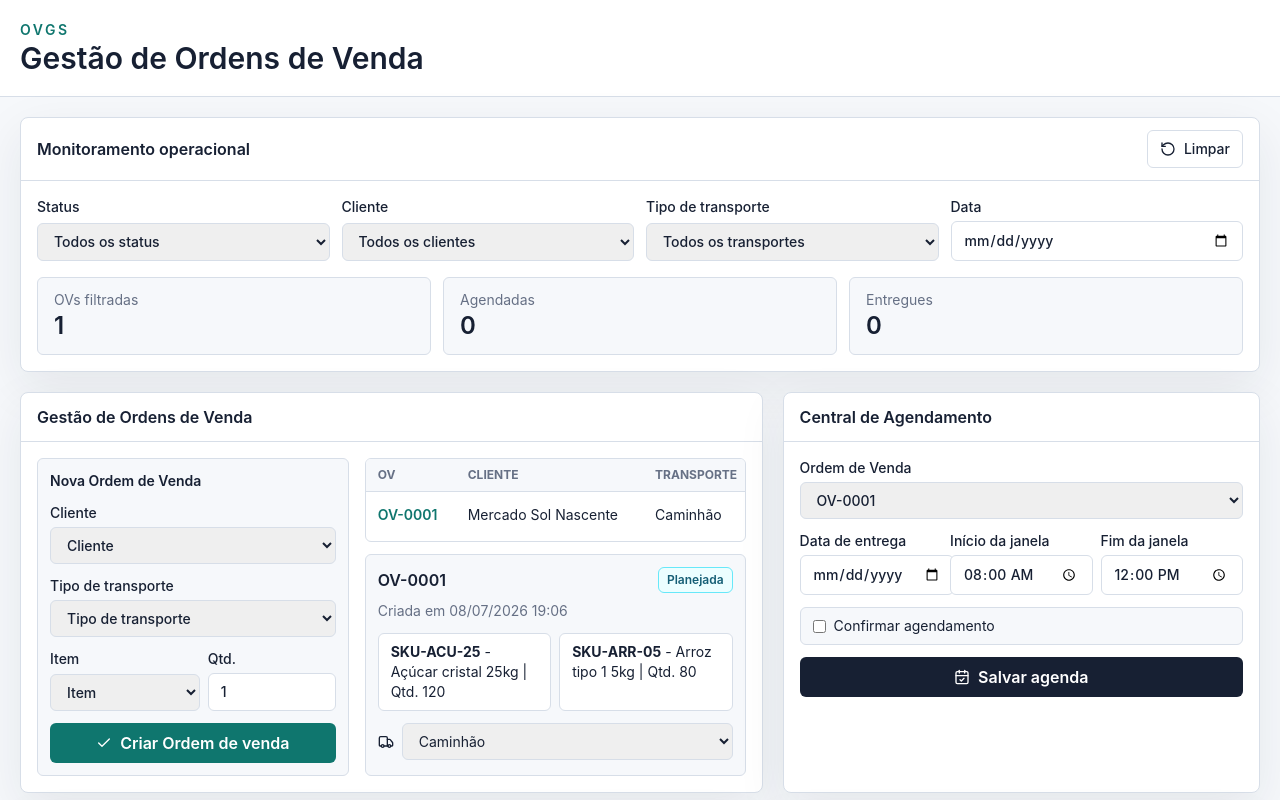
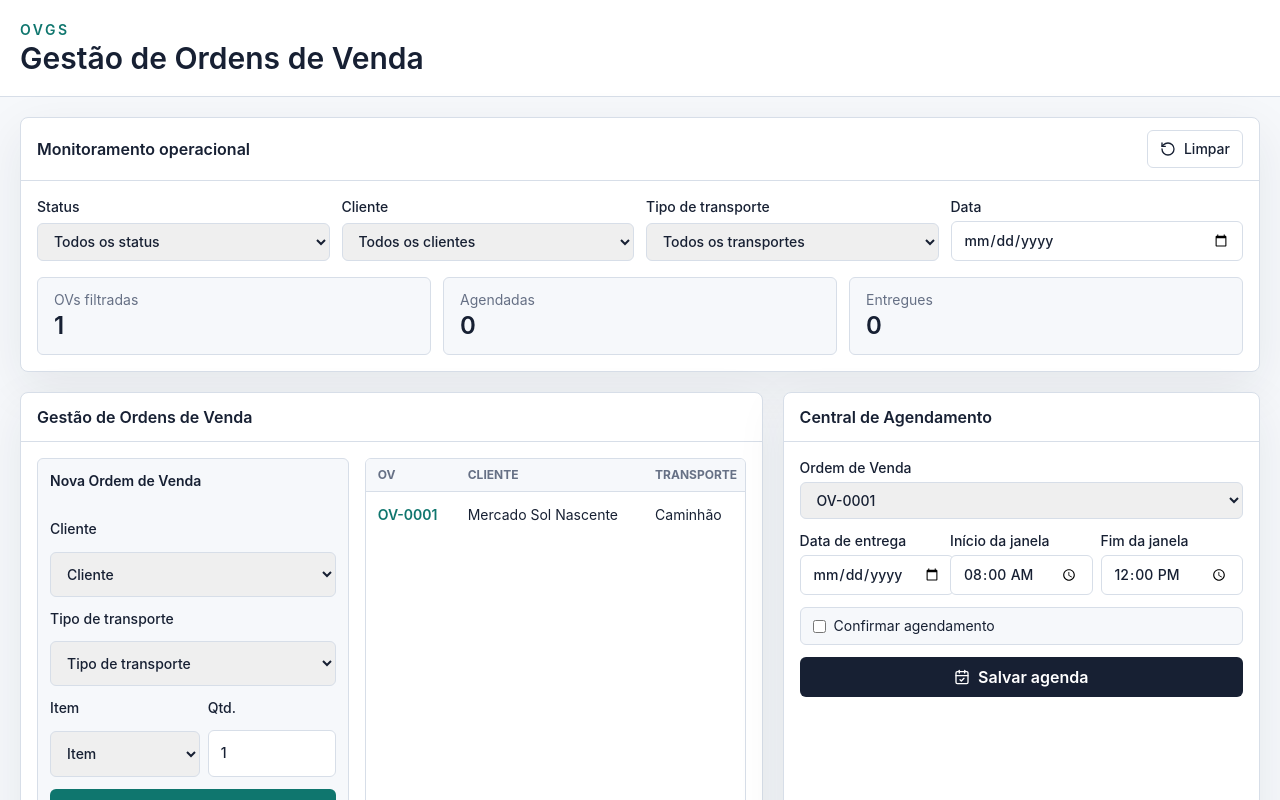
Before and after one commit to jpmuniz/thera, a Next.js app: page / in a window 1280 px wide. Shown: the top 800 px of the page. Built offline with nearby package versions, Linux system fonts and the light colour scheme.

Commit message:
feat(sales-order) Improve cards layout

```diff
--- a/src/modules/sales-orders/components/SalesOrderForm.tsx
+++ b/src/modules/sales-orders/components/SalesOrderForm.tsx
@@ -23,7 +23,7 @@ type SalesOrderData = {
 
 export function SalesOrderForm ({form, customers, items, createSalesOrder, lastEvent, transportTypes,onSubmit}: SalesOrderData){
     return (
-        <form className="grid gap-3 max-h-[400px] rounded-md border border-line bg-surface p-3" onSubmit={form.handleSubmit(onSubmit)}>
+        <form className="grid gap-3 h-[400px] rounded-md border border-line bg-surface p-3" onSubmit={form.handleSubmit(onSubmit)}>
           <h3 className="text-sm font-semibold text-ink">Nova Ordem de Venda</h3>
           <label className="grid gap-1 text-sm font-medium text-ink">
             <span>Cliente</span>
@@ -86,7 +86,7 @@ export function SalesOrderForm ({form, customers, items, createSalesOrder, lastE
             disabled={createSalesOrder.isPending}
             type="submit"
           >
-            <Check size={16} /> Criar Ordem de venda
+            <Check size={16} /> Criar ordem de venda
           </button>
           {lastEvent && (
             <Alert live="polite" variant="success">
--- a/src/modules/sales-orders/components/SalesOrdersTable.tsx
+++ b/src/modules/sales-orders/components/SalesOrdersTable.tsx
@@ -32,7 +32,7 @@ export function SalesOrdersTable({
   );
 
   return (
-    <div className="max-h-[360px] overflow-auto rounded-md border border-line">
+    <div className="h-[400px] overflow-auto rounded-md border border-line">
       <table className="w-full min-w-[620px] text-left text-sm">
         <caption className="sr-only">
           Ordens de Venda cadastradas e ações de avanço de status
--- a/src/modules/sales-orders/components/SalesOrdersWorkspace.tsx
+++ b/src/modules/sales-orders/components/SalesOrdersWorkspace.tsx
@@ -1,6 +1,5 @@
 "use client";
 
-import { useState } from "react";
 import { useForm } from "react-hook-form";
 import { zodResolver } from "@hookform/resolvers/zod";
 import { Panel } from "@/shared/components/Panel";
@@ -11,15 +10,15 @@ import { useRegistrations } from "@/modules/registrations/hooks/useRegistrations
 import { useSalesOrdersActions } from "@/modules/sales-orders/hooks/useSalesOrdersActions";
 import { useSalesOrders } from "@/modules/sales-orders/hooks/useSalesOrders";
 import { useAppDispatch, useAppSelector } from "@/store/hooks";
-import { salesOrderSelected } from "@/store/uiSlice";
+import { salesOrderSelected, domainEventRequested } from "@/store/uiSlice";
 import { FormData, schema } from "../helpers/salesOrderForm.schema"
 import type { SalesOrder } from "@/shared/types";
 
 export function SalesOrdersWorkspace() {
   const dispatch = useAppDispatch();
-  const [successMessage, setSuccessMessage] = useState("");
   const filters = useAppSelector((state) => state.monitoring);
   const selectedId = useAppSelector((state) => state.ui.selectedSalesOrderId);
+  const lastEvent = useAppSelector((state) => state.ui.lastEvent);
   const { customers, transportTypes, items } = useRegistrations();
 
   const {
@@ -46,14 +45,14 @@ export function SalesOrdersWorkspace() {
 
   async function handleCreateOrder(data: FormData) {
     try {
-      const response = await createOrder(data);
+      await createOrder(data);
       form.reset({
         customerId: "",
         transportTypeId: "",
         itemId: "",
         quantity: 1,
       });
-      setSuccessMessage(`${response?.code} criada`);
+      dispatch(domainEventRequested(""));
     } catch (error) {
       if (process.env.NODE_ENV === "development") {
         console.error("Erro ao criar ordem de venda", error);
@@ -62,6 +61,7 @@ export function SalesOrdersWorkspace() {
   }
 
   async function handleAdvanceOrder(order: SalesOrder) {
+
     try {
       await advanceOrder(order);
     } catch (error) {
@@ -95,7 +95,7 @@ export function SalesOrdersWorkspace() {
           customers={customers.data ?? []}
           items={items.data ?? []}
           createSalesOrder={createSalesOrder}
-          lastEvent={successMessage ?? ""}
+          lastEvent={lastEvent ?? ""}
           onSubmit={handleCreateOrder}
           transportTypes={transportTypes.data ?? []}
         />
```
